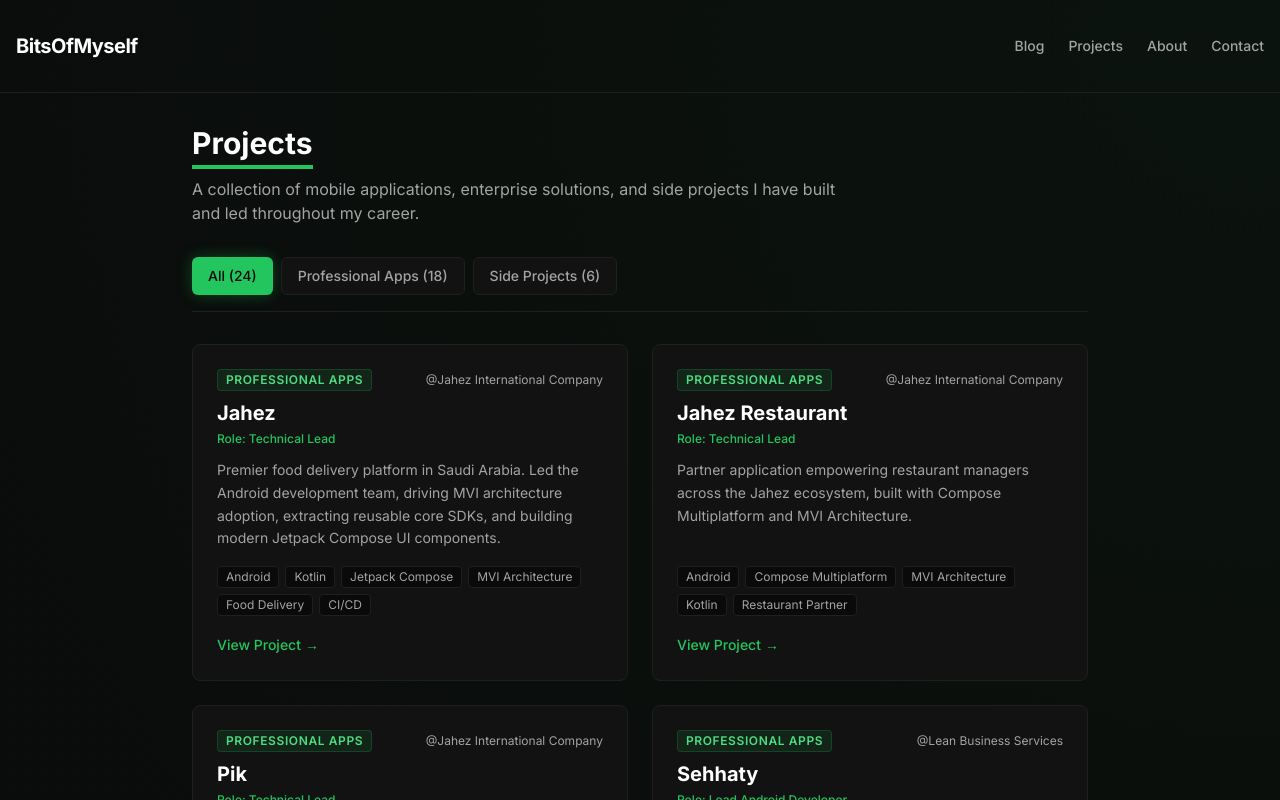
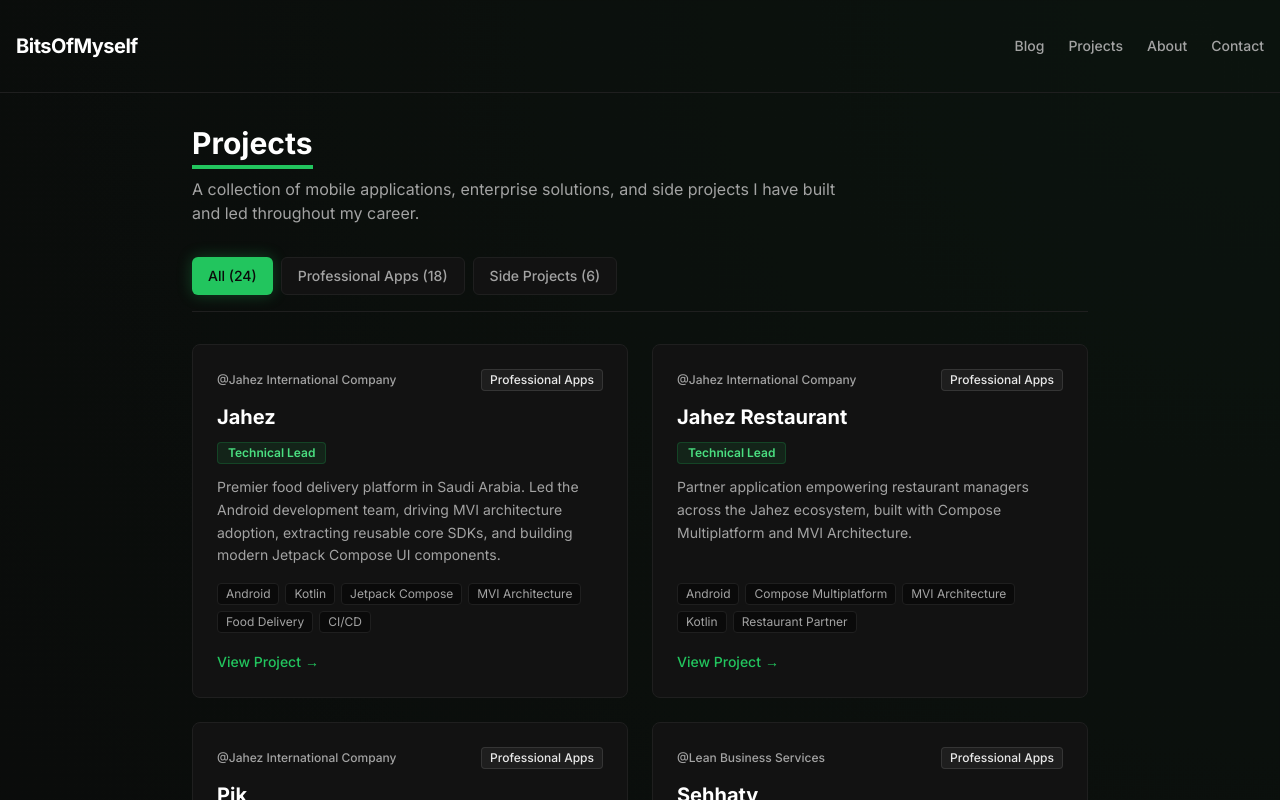
Before and after one commit to joeyoggie/bitsofmyself, a Next.js app: page /projects in a window 1280 px wide. Shown: the top 800 px of the page. Built offline with nearby package versions, Linux system fonts and the light colour scheme.

Commit message:
`feat: add URLs to project metadata`

```diff
--- a/src/components/ProjectsClient.tsx
+++ b/src/components/ProjectsClient.tsx
@@ -49,31 +49,41 @@ export default function ProjectsClient({ projects }: ProjectsClientProps) {
                         className="flex flex-col justify-between p-6 border border-dark-border bg-dark-surface rounded-lg hover:border-brand-500/50 hover:shadow-[0_0_30px_rgba(34,197,94,0.08)] transition-all"
                     >
                         <div>
-                            <div className="flex items-center justify-between gap-2 mb-2">
-                                <span className="text-xs font-semibold uppercase tracking-wider px-2 py-0.5 rounded bg-brand-500/10 text-brand-400 border border-brand-500/20">
+                            {/* Card Top Metadata Row */}
+                            <div className="flex items-center justify-between gap-2 mb-3">
+                                {project.company ? (
+                                    <span className="text-xs font-medium text-dark-muted">
+                                        @{project.company}
+                                    </span>
+                                ) : (
+                                    <span />
+                                )}
+                                {/* Category tag - normal & white */}
+                                <span className="text-xs font-medium text-white/90 bg-white/5 border border-white/10 px-2 py-0.5 rounded">
                                     {project.category}
                                 </span>
-                                {project.company && (
-                                    <span className="text-xs text-dark-muted">
-                                        @{project.company}
-                                    </span>
-                                )}
                             </div>
 
-                            <h2 className="text-xl font-bold text-white mb-1">{project.title}</h2>
+                            {/* Project Title */}
+                            <h2 className="text-xl font-bold text-white mb-2">{project.title}</h2>
 
+                            {/* Role Badge - green accent */}
                             {project.role && (
-                                <p className="text-xs font-medium text-brand-500 mb-3">
-                                    Role: {project.role}
-                                </p>
+                                <div className="mb-3">
+                                    <span className="inline-block text-xs font-semibold px-2.5 py-0.5 rounded bg-brand-500/10 text-brand-400 border border-brand-500/20">
+                                        {project.role}
+                                    </span>
+                                </div>
                             )}
 
+                            {/* Description */}
                             <p className="text-dark-muted text-sm mb-4 leading-relaxed">
                                 {project.description}
                             </p>
                         </div>
 
                         <div>
+                            {/* Tech Stack Tags */}
                             {project.tags && project.tags.length > 0 && (
                                 <div className="flex flex-wrap gap-1.5 mb-4">
                                     {project.tags.map((tag, tagIdx) => (
@@ -87,6 +97,7 @@ export default function ProjectsClient({ projects }: ProjectsClientProps) {
                                 </div>
                             )}
 
+                            {/* Optional URL */}
                             {project.url && (
                                 <a
                                     href={project.url}
```
